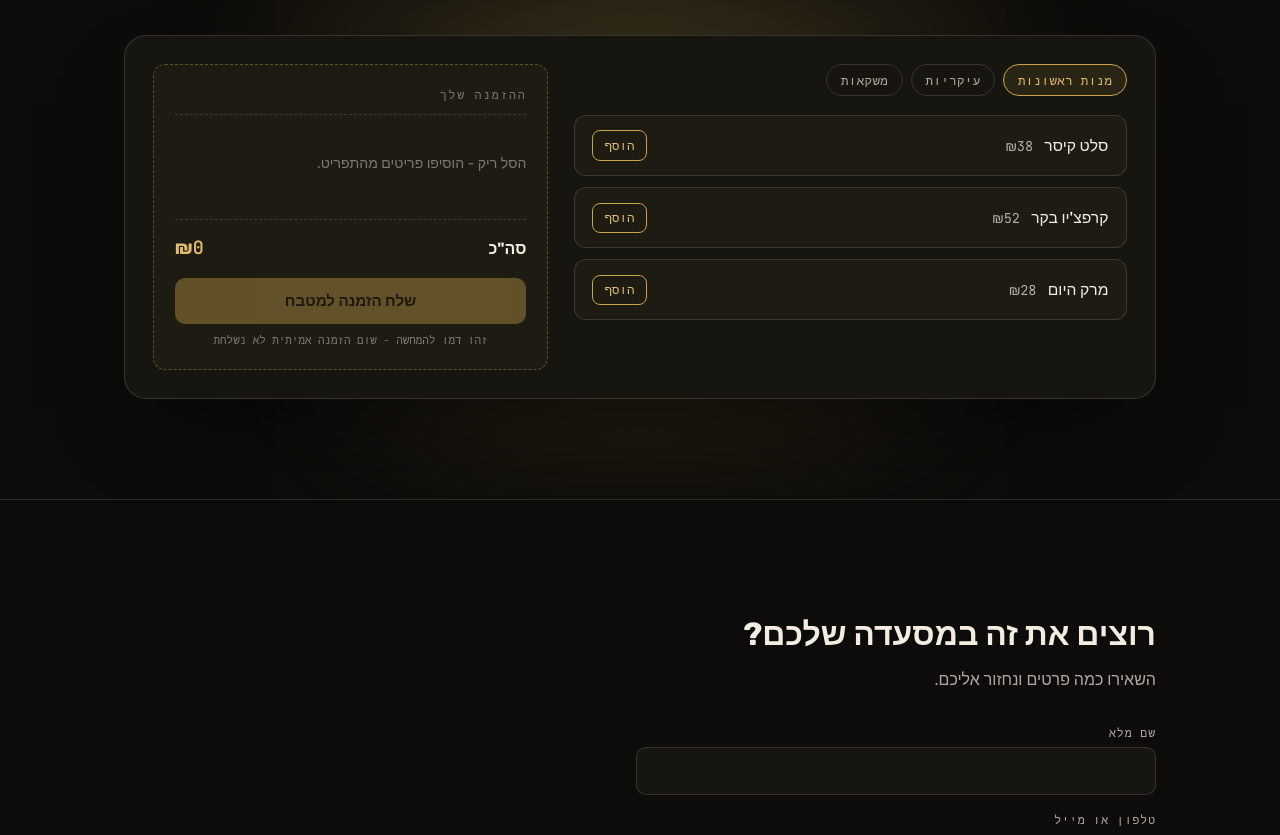
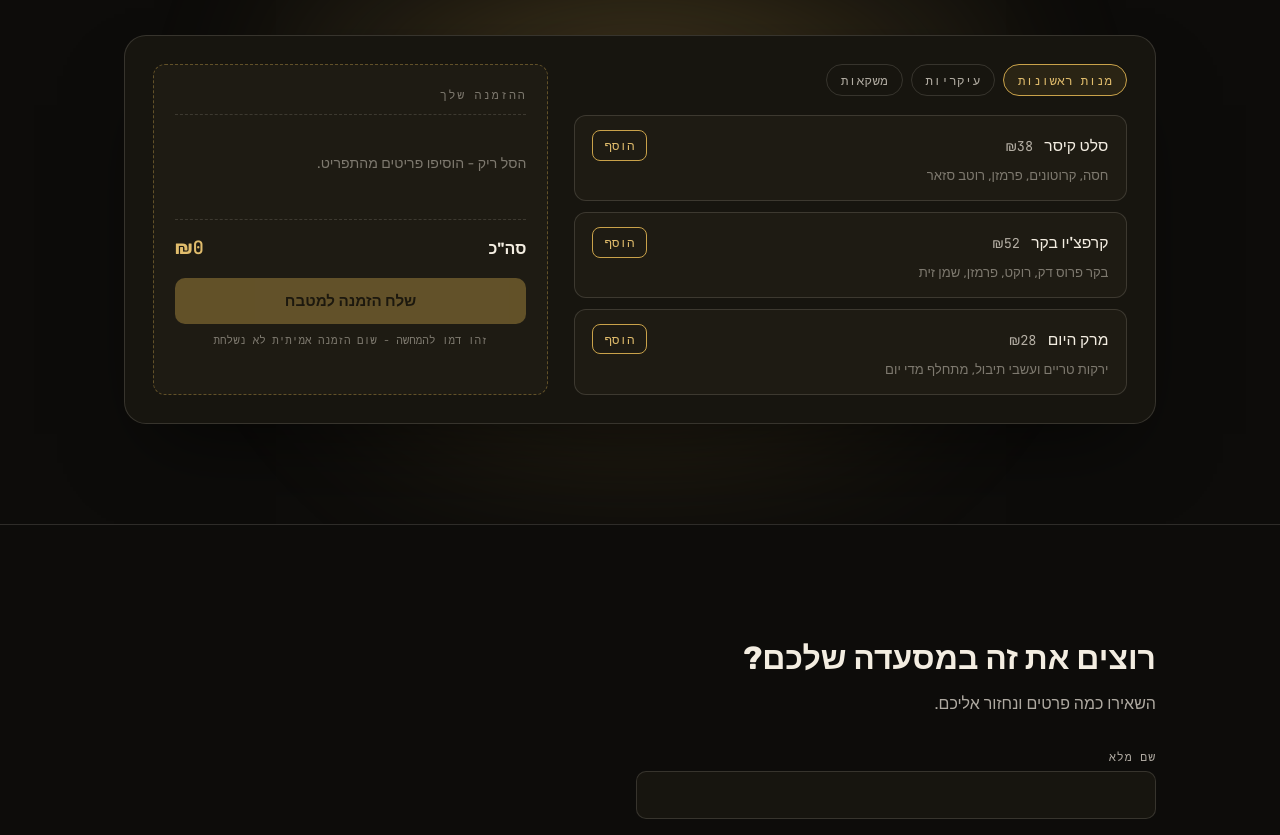
Before and after one commit to oribenporat/webside-, a plain HTML site: page index.html in a window 1280 px wide. Shown: the part 1362-2197 px from the top of the page. Drawn offline with Linux system fonts and the light colour scheme.

Commit message:
Refactor menu items and styles in index.html
Updated menu item structure to include descriptions and modified layout styles for better presentation.

```diff
--- a/index.html
+++ b/index.html
@@ -302,9 +302,8 @@
   }
   .menu-item{
     display:flex;
-    align-items:center;
-    justify-content:space-between;
-    gap:1em;
+    flex-direction:column;
+    gap:.4em;
     background:var(--bg-elev-2);
     border:1px solid var(--line);
     border-radius:12px;
@@ -314,6 +313,12 @@
   .menu-item:hover{
     transform:translateY(-3px);
     border-color:var(--line-accent);
+  }
+  .menu-item .info-row{
+    display:flex;
+    align-items:center;
+    justify-content:space-between;
+    gap:1em;
   }
   .menu-item .info{
     display:flex;
@@ -330,6 +335,12 @@
     font-family:var(--font-mono);
     font-size:.85rem;
     color:var(--text-muted);
+  }
+  .menu-item .desc{
+    margin:0;
+    font-size:.82rem;
+    color:var(--text-faint);
+    line-height:1.4;
   }
   .menu-item .add{
     font-family:var(--font-mono);
@@ -673,15 +684,15 @@
 
   // ---------- תפריט הדמו (נתוני דוגמה בלבד) ----------
   const MENU = [
-    { id:'s1', cat:'starters', name:'סלט קיסר', price:38 },
-    { id:'s2', cat:'starters', name:"קרפצ'יו בקר", price:52 },
-    { id:'s3', cat:'starters', name:'מרק היום', price:28 },
-    { id:'m1', cat:'mains', name:'פסטה ארביאטה', price:62 },
-    { id:'m2', cat:'mains', name:'סלמון בגריל', price:88 },
-    { id:'m3', cat:'mains', name:'המבורגר בית', price:68 },
-    { id:'d1', cat:'drinks', name:'לימונדה ביתית', price:22 },
-    { id:'d2', cat:'drinks', name:'קפה הפוך', price:16 },
-    { id:'d3', cat:'drinks', name:'מים מוגזים', price:14 }
+    { id:'s1', cat:'starters', name:'סלט קיסר', price:38, desc:'חסה, קרוטונים, פרמזן, רוטב סזאר' },
+    { id:'s2', cat:'starters', name:"קרפצ'יו בקר", price:52, desc:'בקר פרוס דק, רוקט, פרמזן, שמן זית' },
+    { id:'s3', cat:'starters', name:'מרק היום', price:28, desc:'ירקות טריים ועשבי תיבול, מתחלף מדי יום' },
+    { id:'m1', cat:'mains', name:'פסטה ארביאטה', price:62, desc:'פסטה, רוטב עגבניות חריף, שום, בזיליקום' },
+    { id:'m2', cat:'mains', name:'סלמון בגריל', price:88, desc:'פילה סלמון, ירקות אפויים, לימון' },
+    { id:'m3', cat:'mains', name:'המבורגר בית', price:68, desc:'בקר טחון, חסה, עגבנייה, בצל מקורמל, לחמנייה בריוש' },
+    { id:'d1', cat:'drinks', name:'לימונדה ביתית', price:22, desc:'לימון סחוט, נענע, סירופ סוכר' },
+    { id:'d2', cat:'drinks', name:'קפה הפוך', price:16, desc:'אספרסו, חלב מוקצף' },
+    { id:'d3', cat:'drinks', name:'מים מוגזים', price:14, desc:'מים מוגזים, פלח לימון' }
   ];
 
   let activeCat = 'starters';
@@ -701,8 +712,11 @@
       const row = document.createElement('div');
       row.className = 'menu-item';
       row.innerHTML =
-        '<span class="info"><span class="name">' + item.name + '</span><span class="price">₪' + item.price + '</span></span>' +
-        '<button class="add" type="button" data-add="' + item.id + '">הוסף</button>';
+        '<div class="info-row">' +
+          '<span class="info"><span class="name">' + item.name + '</span><span class="price">₪' + item.price + '</span></span>' +
+          '<button class="add" type="button" data-add="' + item.id + '">הוסף</button>' +
+        '</div>' +
+        '<p class="desc">' + item.desc + '</p>';
       menuListEl.appendChild(row);
     });
   }
```
